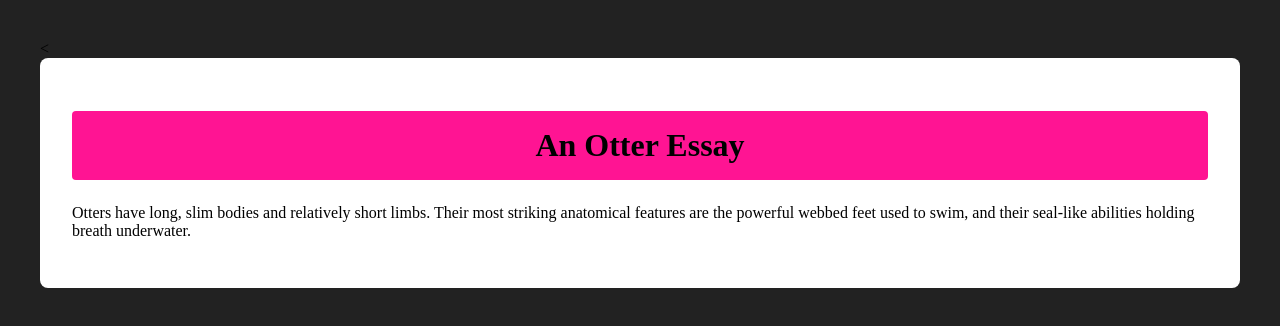
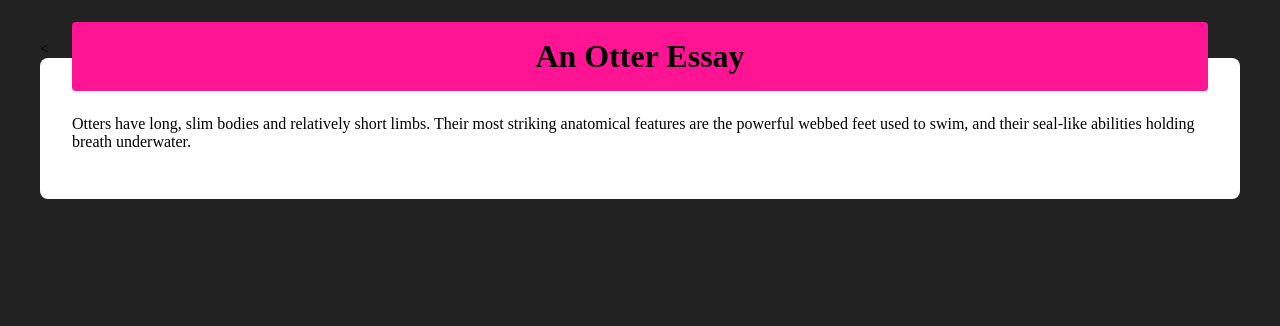
Before and after one commit to JuliaMathias/css-course, a plain HTML site: page 02_thinking-outside-the-box /index.html in a window 1280 px wide. Drawn offline with Linux system fonts and the light colour scheme.

Commit message:
Add negative margin-top on H1

```diff
--- a/02_thinking-outside-the-box /style.css
+++ b/02_thinking-outside-the-box /style.css
@@ -13,6 +13,7 @@ h1 {
   background: deeppink;
   padding: 16px 32px;
   margin-bottom: 24px;
+  margin-top: -68px;
   font-size: 2rem;
   text-align: center;
   border-radius: 4px;
```
